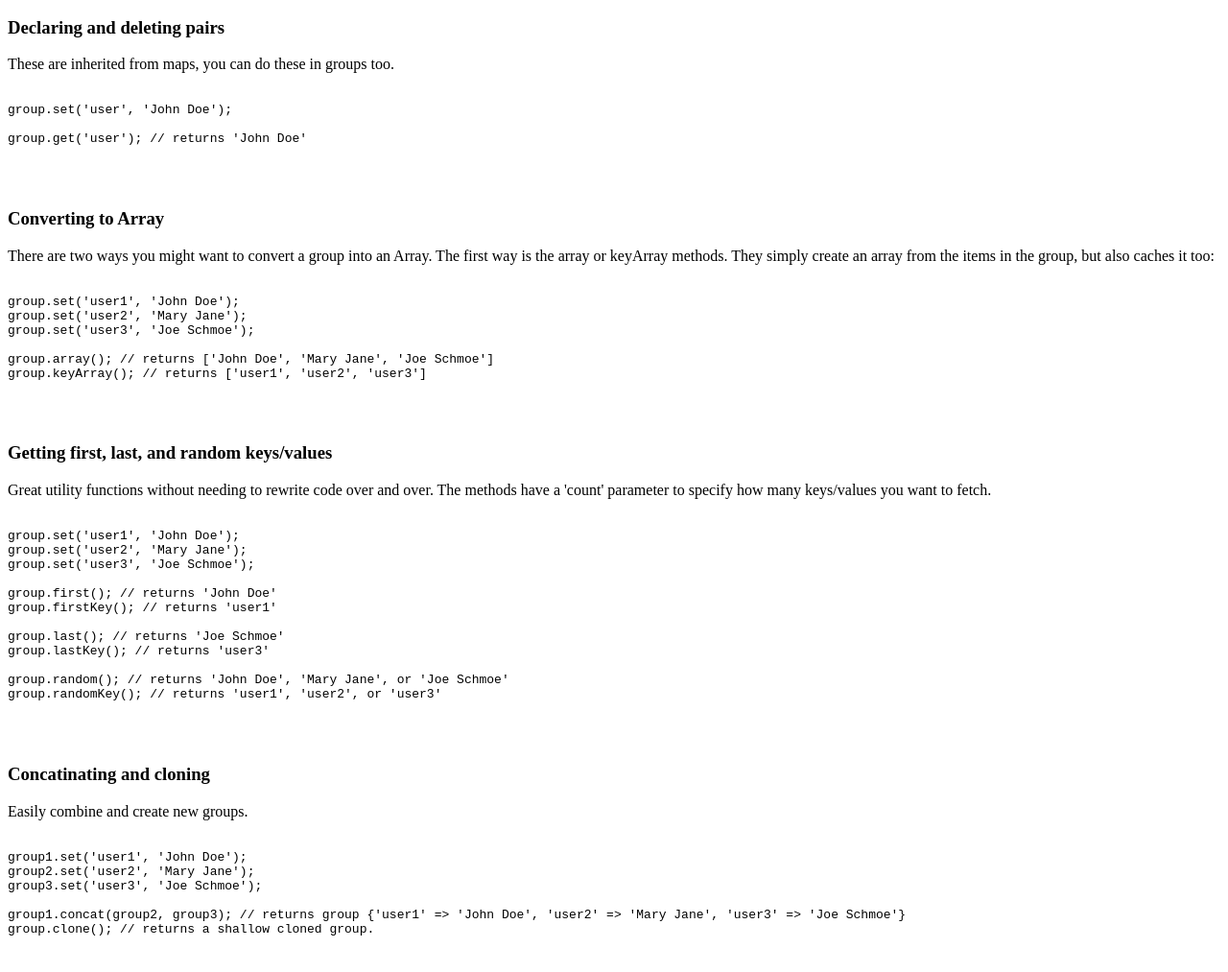
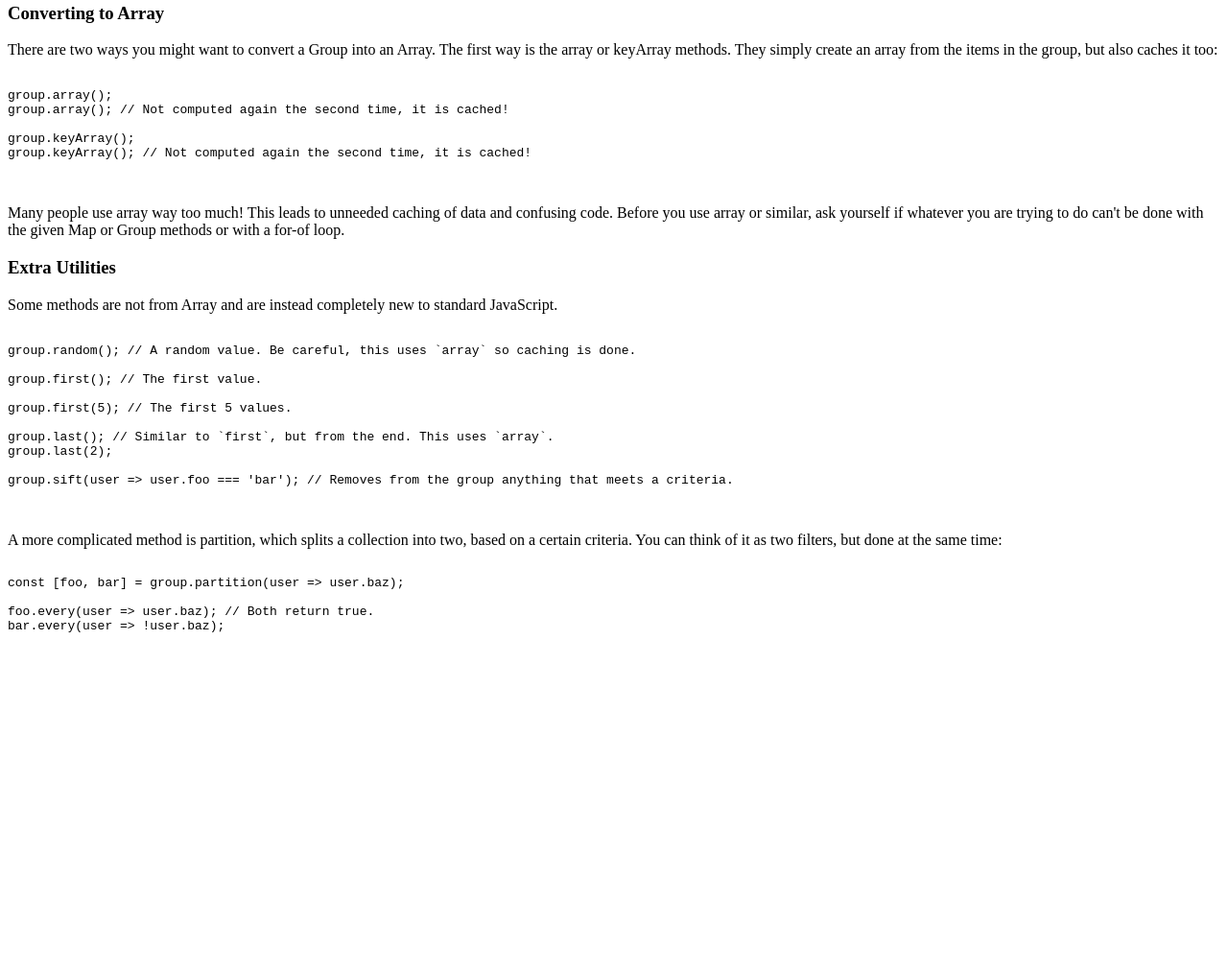
Before and after one commit to aidenybai/grumpy, a website: page docs/content/examples.html in a window 1280 px wide. Shown: the part 713-1726 px from the top of the page at 96% size. After the commit the page ends 1427 px from the top, so only its background shows below. Drawn offline with Linux system fonts and the light colour scheme.

Commit message:
Update examples.html

```diff
--- a/docs/content/examples.html
+++ b/docs/content/examples.html
@@ -69,7 +69,6 @@ In essence, Map allow for an association between unique keys and their values, b
                     <h3 class="no-space-top">Array-like Methods</h3>
                     <p>Many of the methods on Group are based on their namesake in Array. One of them is find:</p>
                     <pre><code>
-// Assume we have an array and group with the same content.
 array.find(u => u.foo === 'bar');
 group.find(u => u.foo === 'bar');
                     </code></pre><br><br>
@@ -88,51 +87,40 @@ Methods that follow this philosophy of staying close to the Array interface are
     <li>sort</li>
 </ul>
                     <br>
-                    <h3 class="no-space-top">Declaring and deleting pairs</h3>
-                    <p>These are inherited from maps, you can do these in groups too.</p>
+                    <h3 class="no-space-top">Converting to Array</h3>
+                    <p>There are two ways you might want to convert a Group into an Array. The first way is the array or keyArray methods. They simply create an array from the items in the group, but also caches it too:</p>
                     <pre><code>
-group.set('user', 'John Doe');
+group.array();
+group.array(); // Not computed again the second time, it is cached!
 
-group.get('user'); // returns 'John Doe'
+group.keyArray();
+group.keyArray(); // Not computed again the second time, it is cached!
                     </code></pre>
                     <br>
-                    <h3 class="no-space-top">Converting to Array</h3>
-                    <p>There are two ways you might want to convert a group into an Array. The first way is the array or keyArray methods. They simply create an array from the items in the group, but also caches it too:</p>
+                    Many people use array way too much! This leads to unneeded caching of data and confusing code. Before you use array or similar, ask yourself if whatever you are trying to do can't be done with the given Map or Group methods or with a for-of loop.
+                    <br>
+                    <h3 class="no-space-top">Extra Utilities</h3>
+                    <p>Some methods are not from Array and are instead completely new to standard JavaScript.</p>
                     <pre><code>
-group.set('user1', 'John Doe');
-group.set('user2', 'Mary Jane');
-group.set('user3', 'Joe Schmoe');
+group.random(); // A random value. Be careful, this uses `array` so caching is done.
 
-group.array(); // returns ['John Doe', 'Mary Jane', 'Joe Schmoe']
-group.keyArray(); // returns ['user1', 'user2', 'user3']
+group.first(); // The first value.
+
+group.first(5); // The first 5 values.
+
+group.last(); // Similar to `first`, but from the end. This uses `array`.
+group.last(2);
+
+group.sift(user => user.foo === 'bar'); // Removes from the group anything that meets a criteria.
                     </code></pre>
                     <br>
-                    <h3 class="no-space-top">Getting first, last, and random keys/values</h3>
-                    <p>Great utility functions without needing to rewrite code over and over. The methods have a 'count' parameter to specify how many keys/values you want to fetch.</p>
+                    A more complicated method is partition, which splits a collection into two, based on a certain criteria. You can think of it as two filters, but done at the same time:
+                    <br>
                     <pre><code>
-group.set('user1', 'John Doe');
-group.set('user2', 'Mary Jane');
-group.set('user3', 'Joe Schmoe');
+const [foo, bar] = group.partition(user => user.baz);
 
-group.first(); // returns 'John Doe'
-group.firstKey(); // returns 'user1'
-
-group.last(); // returns 'Joe Schmoe'
-group.lastKey(); // returns 'user3'
-
-group.random(); // returns 'John Doe', 'Mary Jane', or 'Joe Schmoe'
-group.randomKey(); // returns 'user1', 'user2', or 'user3'
-                    </code></pre>
-                    <br>
-                    <h3 class="no-space-top">Concatinating and cloning</h3>
-                    <p>Easily combine and create new groups.</p>
-                    <pre><code>
-group1.set('user1', 'John Doe');
-group2.set('user2', 'Mary Jane');
-group3.set('user3', 'Joe Schmoe');
-
-group1.concat(group2, group3); // returns group {'user1' => 'John Doe', 'user2' => 'Mary Jane', 'user3' => 'Joe Schmoe'}
-group.clone(); // returns a shallow cloned group.
+foo.every(user => user.baz); // Both return true.
+bar.every(user => !user.baz);
                     </code></pre>
                 </div>
             </div>
```
